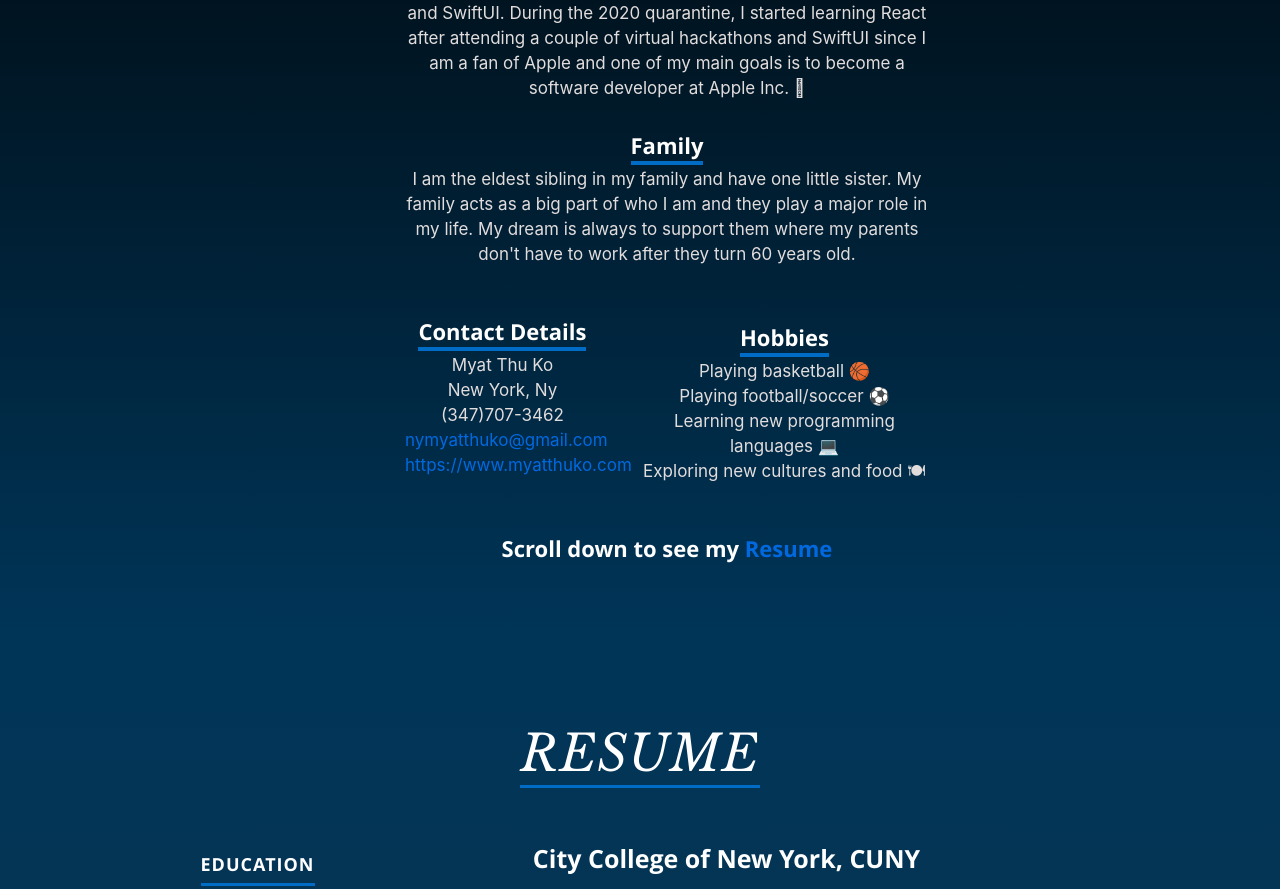
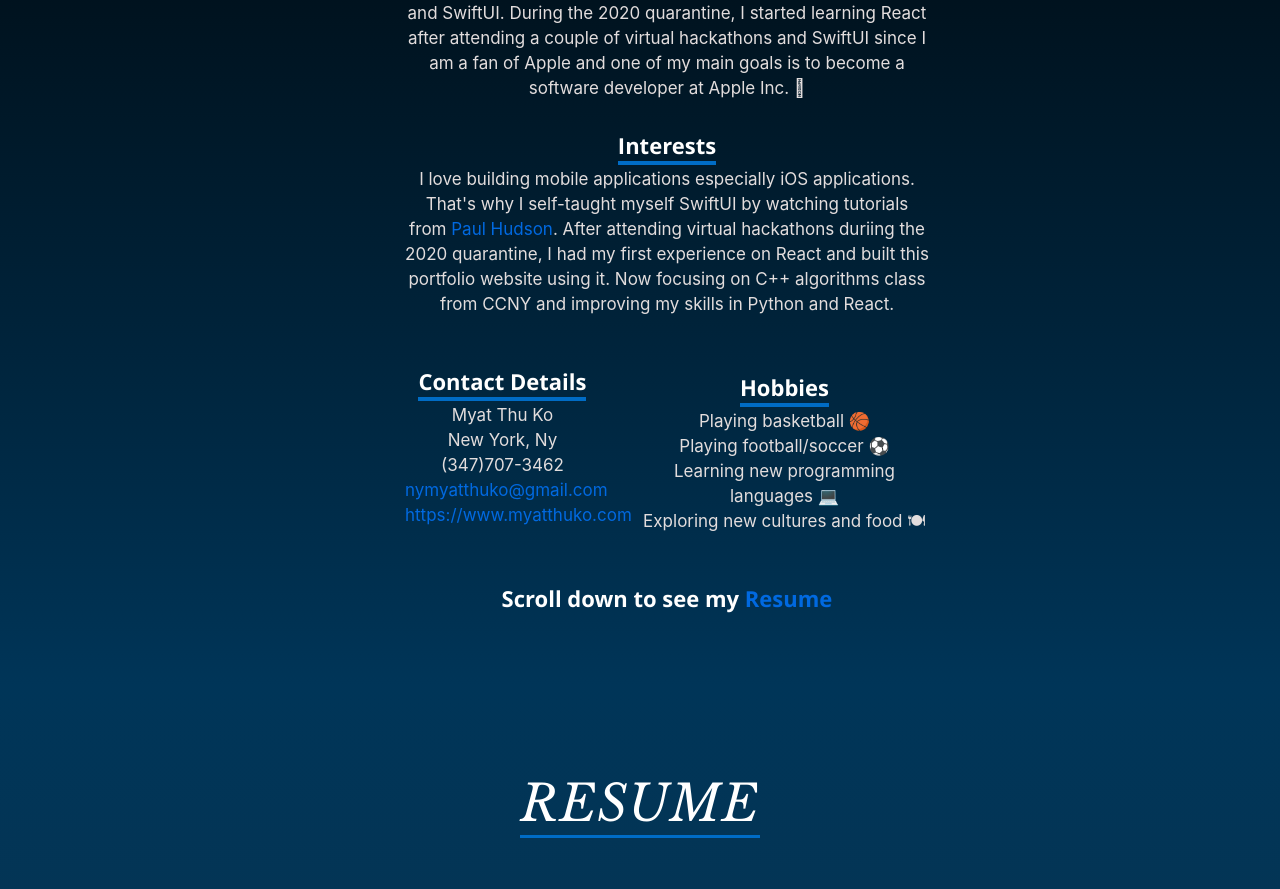
Before and after one commit to MyatThuKo/Portfolio-Website, a React (Create React App) app: page / in a window 1280 px wide. Shown: the part 1167-2056 px from the top of the page. Built offline with nearby package versions, Linux system fonts and the light colour scheme.

Commit message:
Changed the webiste about page

```diff
--- a/src/components/about/about.js
+++ b/src/components/about/about.js
@@ -21,11 +21,12 @@ export const about = () => {
                             During the 2020 quarantine, I started learning React after attending a couple of virtual hackathons and
                             SwiftUI since I am a fan of Apple and one of my main goals is to become a software developer at Apple Inc. 
                         </p>
-                        <h2><span>Family</span></h2>
+                        <h2><span>Interests</span></h2>
                         <p>
-                            I am the eldest sibling in my family and have one little sister.
-                            My family acts as a big part of who I am and they play a major role in my life.
-                            My dream is always to support them where my parents don't have to work after they turn 60 years old.
+                            I love building mobile applications especially iOS applications.
+                            That's why I self-taught myself SwiftUI by watching tutorials from <a href="https://www.hackingwithswift.com/" target="_blank">Paul Hudson</a>.
+                            After attending virtual hackathons duriing the 2020 quarantine, I had my first experience on React and built this portfolio website using it.
+                            Now focusing on C++ algorithms class from CCNY and improving my skills in Python and React.
                         </p>
                     </div>
                     <div className="row">
```
